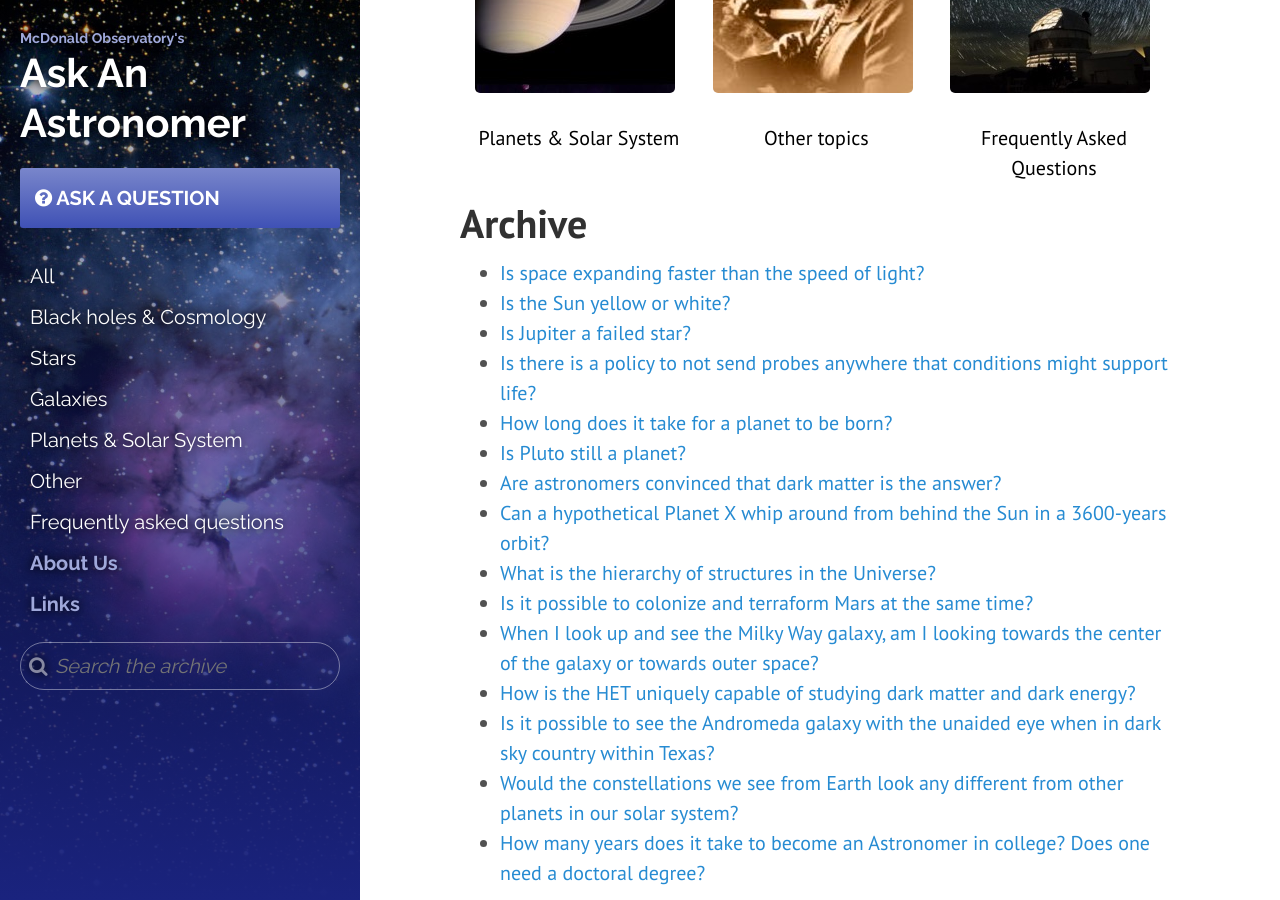
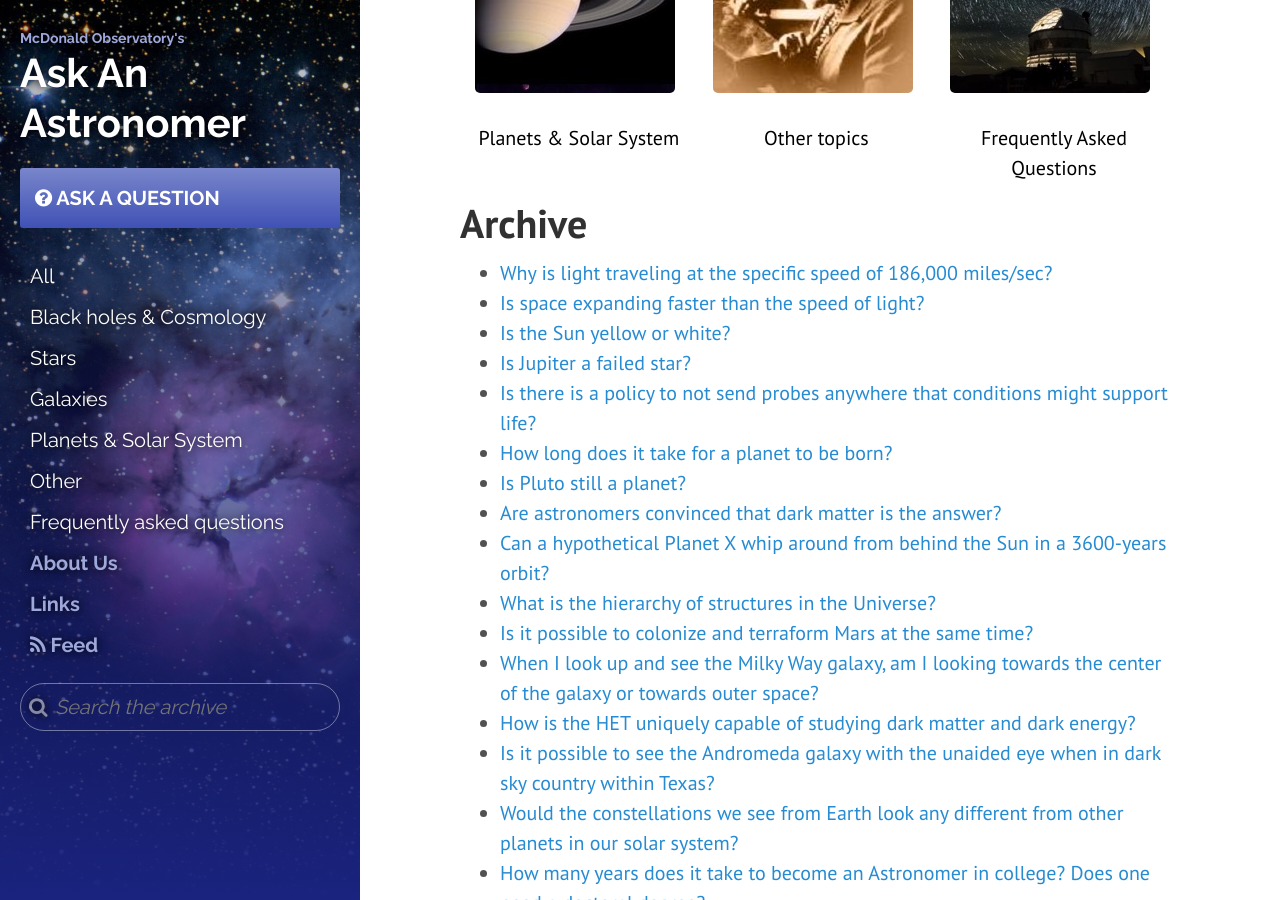
Before and after one commit to askanastronomer/askanastronomer.github.io, a Jekyll site: the page built from index.html, in a window 1280 px wide and 900 px high, scrolled down 866 px. Built offline with Jekyll 4.4.1, drawn with Linux system fonts in a browser that asks for light colours; nearby versions of some CDN libraries; the list of posts is cut into pages by our own code; some of the changed lines change nothing that is shown.

Commit message:
CW's answer

```diff
--- a/_includes/head.html
+++ b/_includes/head.html
@@ -1,5 +1,6 @@
 <head>
     <link href="http://gmpg.org/xfn/11" rel="profile">
+    <link type="application/atom+xml" rel="alternate" href="/atom.xml"/>
     <meta http-equiv="X-UA-Compatible" content="IE=edge">
     <meta http-equiv="content-type" content="text/html; charset=utf-8">
 
@@ -20,6 +21,7 @@
     <meta property="twitter:description" content="Curious about Astronomy? Have a burning question about the Universe? We are a team of astronomers affiliated with the University of Texas and McDonald Observatory, ready to answer your questions.">
     <meta property="twitter:image" content="{% if page.thumbnail %}{{ page.thumbnail }}{% else %} http://askanastronomer.org/img/og.jpg {% endif %}">
     <meta name="twitter:site" content="@exostefanom" />
+
 
     <title>
         {% if page.title == "Home" %}
--- a/_includes/sidebar.html
+++ b/_includes/sidebar.html
@@ -41,11 +41,12 @@
 
         <a href="/about" class="about">About Us</a>
         <a href="/links" class="about">Links</a>
-
+        <a href="/atom.xml" class="about"><i class="fa fa-feed"></i> Feed</a>
         <form id="search" name="search" action="#" method="post" onsubmit="return doSearch()">
             <i class="fa fa-search"></i>
             <input type="text" name="searchbox" id="searchbox" placeholder="Search the archive">
         </form>
+
     </nav>
 
   </div>
--- /dev/null
+++ b/_posts/2015-11-09-why-the-speed-of-light.md
@@ -0,0 +1,48 @@
+---
+layout: post
+title: Why is light traveling at the specific speed of 186,000 miles/sec?
+categories:
+- other
+- faq
+thumbnail: http://askanastronomer.org/img/light_thumb.jpg
+---
+<div class="image">
+<img src="/img/light.jpg" alt="Roemer's experiment">
+<div class="caption">Roemer's Discovery of the Finite Velocity of Light Model, 1933 - Museum of Science and Industry (Chicago). <a href="https://en.wikipedia.org/wiki/Rømer%27s_determination_of_the_speed_of_light">Wikipedia article</a>, <a href="https://commons.wikimedia.org/wiki/Category:Rømer%27s_determination_of_the_speed_of_light#/media/File:Roemer%27s_Discovery_of_the_Finite_Velocity_of_Light_Model,_1933_-_Museum_of_Science_and_Industry_(Chicago)_-_DSC06696.JPG">Image source</a></div>
+</div>
+**Light travels about 186,000 miles/sec. in a vacuum. Why this speed, and not some other speed?**
+
+This is a great, simple, question that touches the heart of modern physics.
+
+The simple answer is that we don't know. The speed of light, c, is one of
+the "constants of the Universe" that we can measure, that by assumption
+and experiment are constant everywhere and at all times in the observable
+Universe, and that we have no means of deriving from deeper principles.
+Other quantities of this ilk are the Newton/Einstein gravitational constant,
+G, Planck's constant, h, that determines the scale of quantum uncertainty
+at the microscopic level, and the masses of the electron and a small
+host of other particles. These quantities are measured to the best of
+our ability and plugged into the Standard Model of particle physics and
+other contexts throughout science and engineering. There are ways to
+test whether c, G, and h, are the same far across the Universe, and they
+are to within experimental accuracy.
+
+Having said that, physicists ache to determine those "constants" in some
+more fundamental way. There are issues of why these constants are
+"tuned" the way they seem to be to allow life in our Universe. Efforts
+to unite Einstein's theory of gravity with the quantum theory have
+brought string theory with its demand for multiple spatial dimensions
+and suggestions that there could be a "multiverse" in which each
+component had different values of the "constants of the Universe."
+There is plenty of thinking going on but no firm guidance yet.
+
+For more on the topic, you might look at the provocative book
+"The Life of the Cosmos," by Lee Smolin or "The Cosmic Landscape"
+by Len Susskind, both accomplished particle physicists and great
+writers. Wikipedia can also be a guide:
+
+* [https://en.wikipedia.org/wiki/Physical_constant](https://en.wikipedia.org/wiki/Physical_constant)
+* [https://en.wikipedia.org/wiki/Fine-tuned_Universe](https://en.wikipedia.org/wiki/Fine-tuned_Universe)
+
+Prof. J. Craig Wheeler<br>
+*UT Austin*
```
Also changed, not shown: img/light.jpg (added), img/light_thumb.jpg (added).
